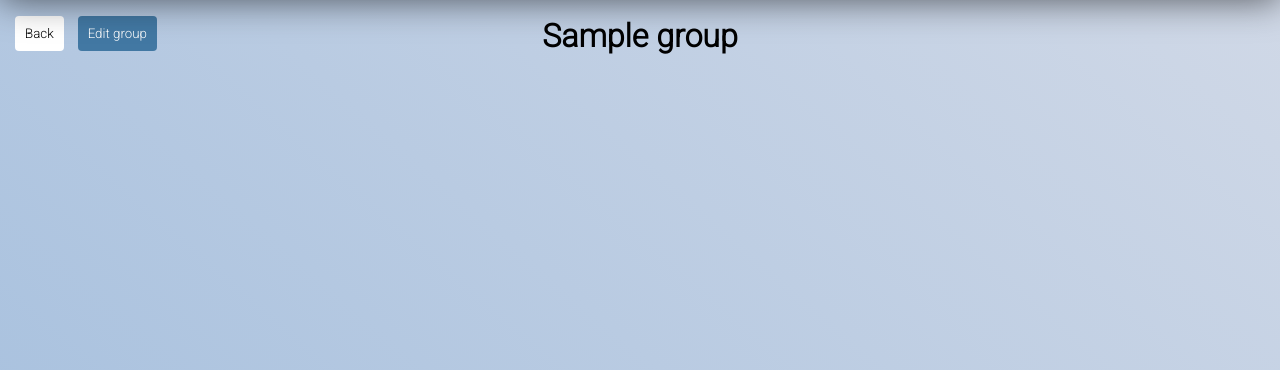
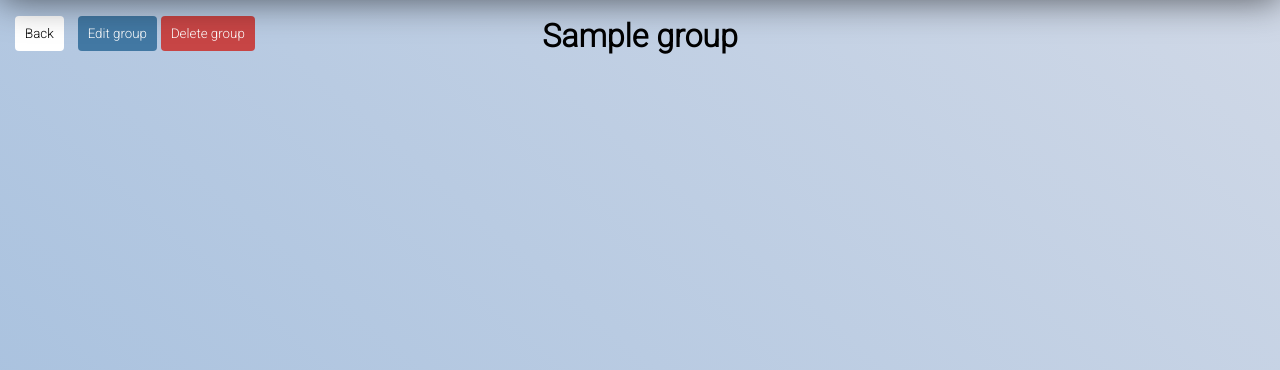
Before and after one commit to cwayr/spotify-sharing, a Flask app: page /user/1/group/1 in a window 1280 px wide. Shown: the part 50-420 px from the top of the page. Run offline with Flask 2, Linux system fonts and the light colour scheme; a user stored in the database is signed in; tables that the repository leaves empty hold one stand-in row (values such as "Sample post"); some web fonts are replaced.

Commit message:
create delete-group button

```diff
--- a/app.py
+++ b/app.py
@@ -19,6 +19,7 @@ else:
     app.config.from_object('config.DevelopmentConfig')
 
 connect_db(app)
+db.drop_all()
 db.create_all()
 
 app.register_blueprint(landing_routes)
--- a/routes/group_routes.py
+++ b/routes/group_routes.py
@@ -61,3 +61,15 @@ def edit_group(user_id, group_id):
         return redirect(f"/user/{user_id}/group/{group_id}")
 
     return render_template("edit-group.html", user=user, group=group, form=form)
+
+
+@group_routes.route("/user/<int:user_id>/group/<int:group_id>/delete", methods=["GET", "DELETE"])
+@login_required
+def delete_group(user_id, group_id):
+    """Delete group."""
+
+    group = Group.query.get(group_id)
+    db.session.delete(group)
+    db.session.commit()
+
+    return redirect(f"/user/{user_id}")
--- a/static/group.css
+++ b/static/group.css
@@ -23,3 +23,9 @@
   background: #4278a3;
   color: #fff;
 }
+
+.delete-btn {
+  position: relative;
+  background: #c74545;
+  color: #fff;
+}
--- a/templates/group_page/edit-group.html
+++ b/templates/group_page/edit-group.html
@@ -17,7 +17,7 @@
     <br />
     {% endfor %}
     <!--  -->
-    <button type="submit">Create group</button>
+    <button type="submit">Save</button>
   </form>
 </div>
 {% endblock %}
--- a/templates/group_page/group.html
+++ b/templates/group_page/group.html
@@ -28,10 +28,17 @@
   <!-- admin buttons -->
   <form
     class="group-actions-form"
-    method="PATCH"
     action="/user/{{ user.id }}/group/{{ group.id }}/edit"
   >
     <button type="submit" class="edit-btn">Edit group</button>
+  </form>
+  <form
+    class="group-actions-form"
+    method="DELETE"
+    action="/user/{{ user.id }}/group/{{ group.id }}/delete"
+    onSubmit="return confirm('Are you sure you wish to delete?');"
+  >
+    <button type="submit" class="delete-btn">Delete group</button>
   </form>
   {% endif %}
 </div>
```
Also changed, not shown: models.py (+16 -13 lines), tests/test_group_routes.py (+24 -8 lines).
